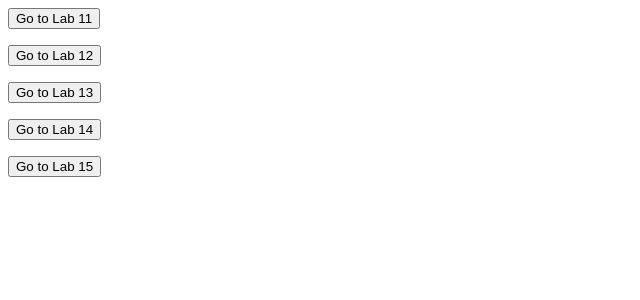
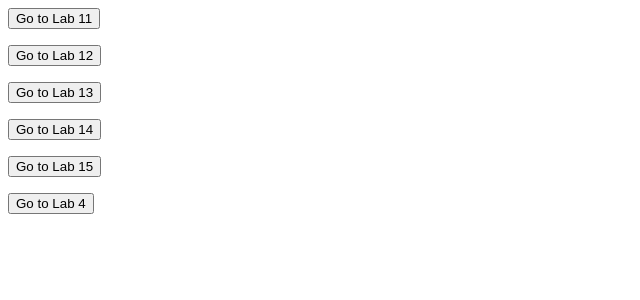
Before and after one commit to olehov/web_technology_labs, a PHP site: page / in a window 1280 px wide. Shown: the top 300 px of the page, without its empty margins (0-640 px from the left). Run offline with PHP 8.4, Linux system fonts and the light colour scheme.

Commit message:
Update index.php

```diff
--- a/index.php
+++ b/index.php
@@ -18,6 +18,8 @@
         <form action="/lab-15/index15.php">
             <input type="submit" value="Go to Lab 15"><br>
         </form>
+        <form action="/lab-4/biography.html">
+            <input type="submit" value="Go to Lab 4"><br>
         </form>
     </body>
 </html>
```
